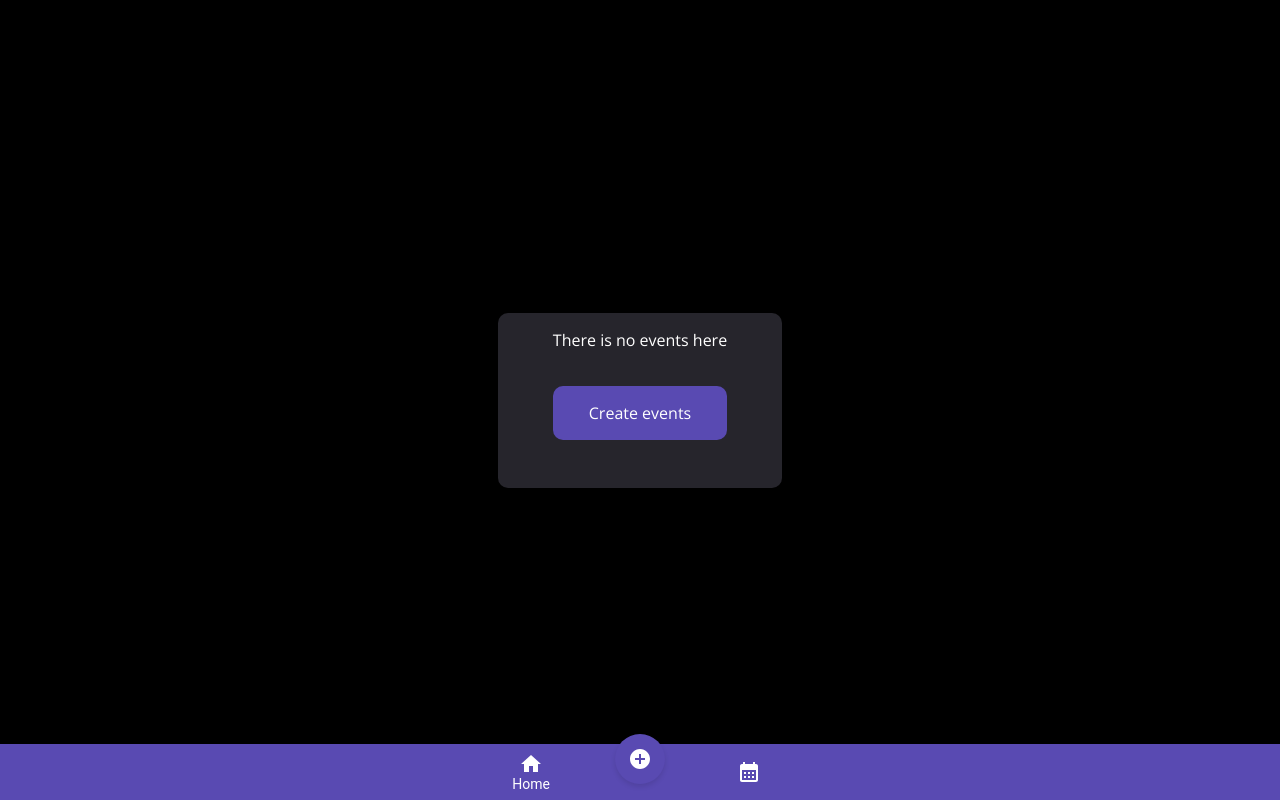
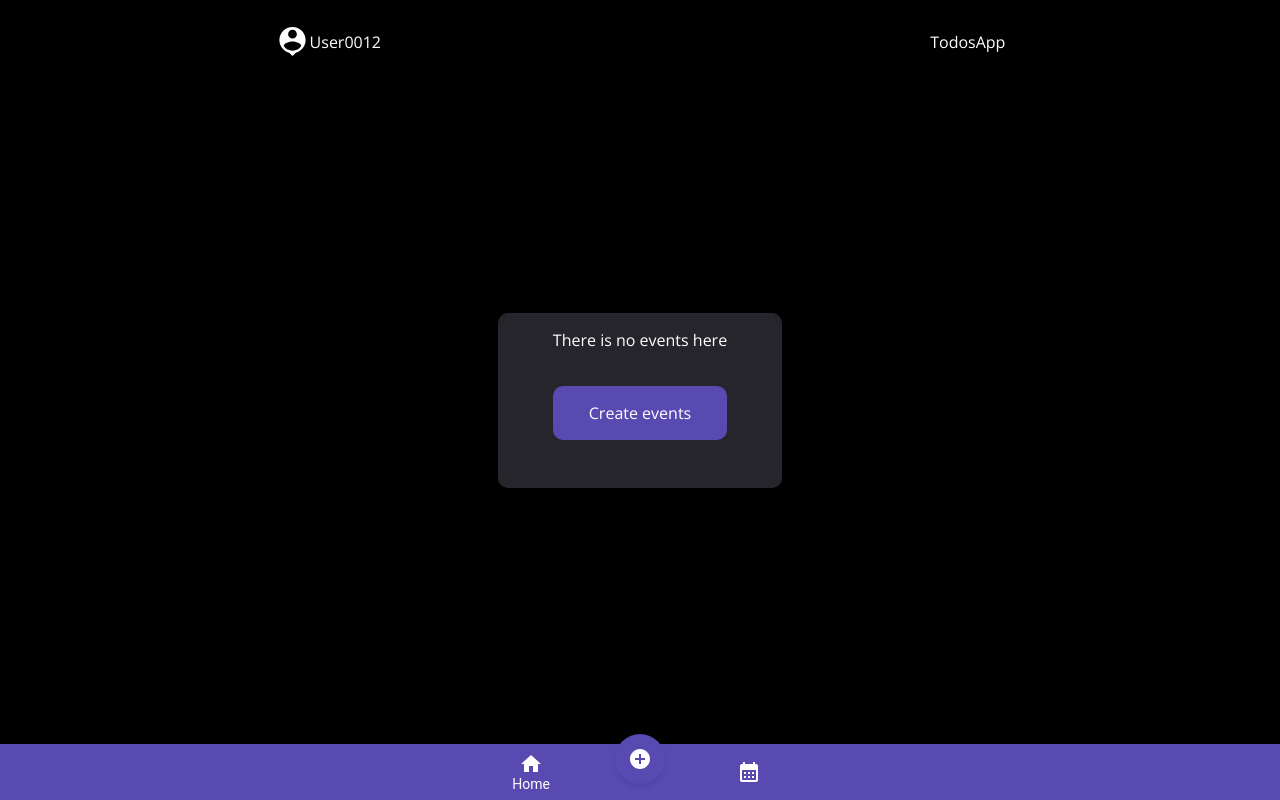
Before and after one commit to mitsuya-creator/todolist, a React (Vite) app: page / in a window 1280 px wide. Built offline with nearby package versions, Linux system fonts and the light colour scheme.

Commit message:
Add: adding and styling component user

```diff
--- a/src/components/home.jsx
+++ b/src/components/home.jsx
@@ -6,6 +6,7 @@ import HomeIcon from '@mui/icons-material/Home';
 import AddCircleIcon from '@mui/icons-material/AddCircle';
 import CloseIcon from '@mui/icons-material/Close';
 import NoEventHere from './noEvent';
+import User from './userProfile';
 
 export default function Home() {
     const [value, setValue] = React.useState('recents');
@@ -19,6 +20,7 @@ export default function Home() {
 
     return (
         <div className="container_todosApp">
+            <User />
             <div>
                 <NoEventHere />
             </div>
--- /dev/null
+++ b/src/components/userProfile.jsx
@@ -0,0 +1,14 @@
+import React from "react";
+import PersonPinIcon from '@mui/icons-material/PersonPin';
+
+export default function User() {
+    return (
+        <div className="container_user">
+            <section>
+                <PersonPinIcon fontSize="large" />
+                <p><span>User0012</span></p>
+            </section>
+            <p><span>TodosApp</span></p>
+        </div>
+    )
+}
--- a/src/style/style.css
+++ b/src/style/style.css
@@ -74,6 +74,7 @@ body {
     background-color: #000;
     width: 100vw;
     height: 100vh;
+    position: relative;
 }
 
 .container_noevent {
@@ -107,3 +108,28 @@ body {
     margin-top: 35px;
     border-radius: 10px;
 }
+
+.container_user {
+    width: 100vw;
+    height: 63px;
+    display: flex;
+    justify-content: space-around;
+    align-items: center;
+    position: fixed;
+    top: 10px;
+    background-color: #000;
+}
+
+.container_user section {
+    display: flex;
+    justify-content: space-evenly;
+    height: 63px;
+    align-items: center;
+}
+
+.container_user p {
+    height: 50px;
+    display: flex;
+    align-items: center;
+    justify-content: center;
+}
```
